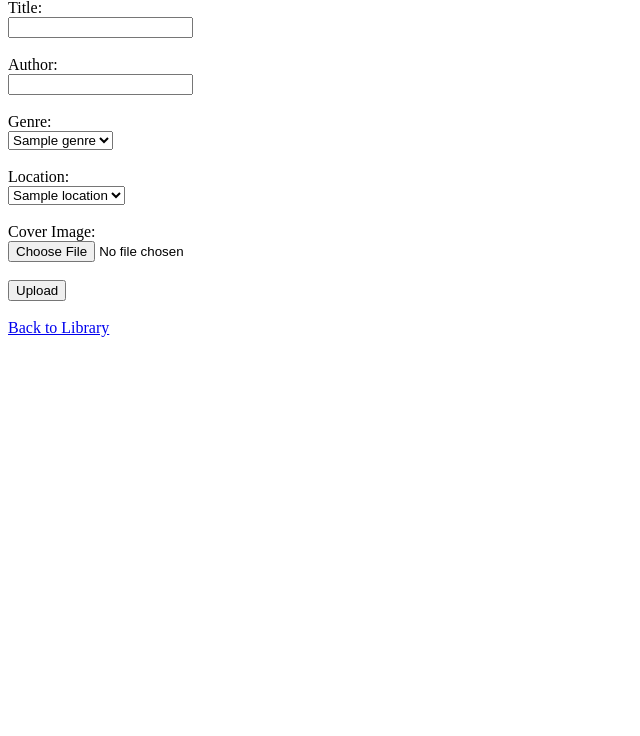
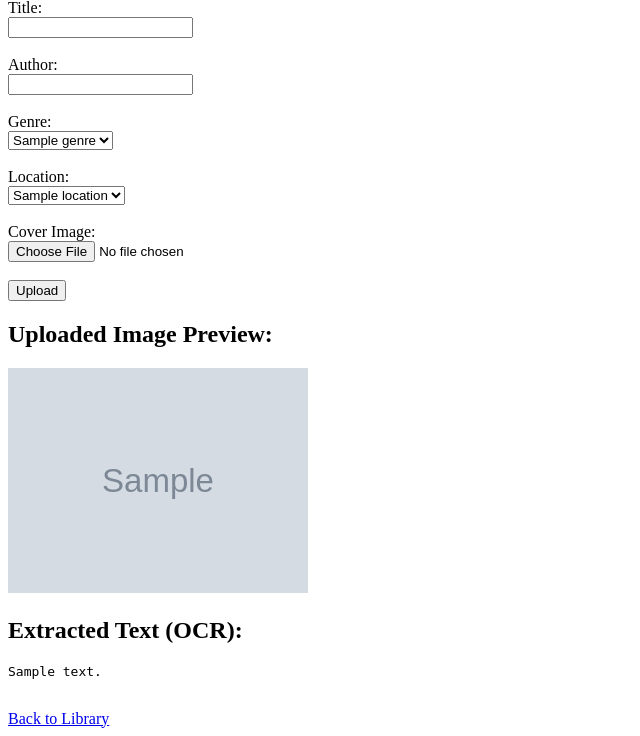
Before and after one commit to Umademyday/LibraryCatalogue, a FastAPI app: template app/templates/upload.html in a window 1280 px wide. Shown: the part 81-817 px from the top of the page, without its empty margins (0-640 px from the left). Before the commit the page ends 418 px from the top, so only its background shows below. Run offline with FastAPI, Linux system fonts and the light colour scheme; the template is opened without the code that fills it: most values are stand-ins (such as "Sample title", 1, 10 or a date in 2020); grey boxes marked "Sample" are stand-in pictures.

Commit message:
OCR in upload
TODO
Test it

```diff
--- a/app/main.py
+++ b/app/main.py
@@ -44,14 +44,16 @@ async def upload_form(request: Request):
 # POST: handle form
 @app.post("/upload")
 async def upload_book(
-    title: str = Form(...),
-    author: str = Form(...),
+    request: Request,
+    title: str = Form(""),
+    author: str = Form(""),
     genre: str = Form(...),
     location: str = Form(...),
     cover_image: UploadFile = File(None),
     db: Session = Depends(get_db)
 ):
     image_path = None
+    raw_text = None
 
     if cover_image:
         UPLOAD_DIR = r"G:\book_images"
@@ -65,16 +67,29 @@ async def upload_book(
 
         image_path = f"/media/{filename}"
 
-    new_book = models.Book(
-        title=title,
-        author=author,
-        genre=genre,
-        location=location,
-        cover_image=image_path  # store path in DB
-    )
-    db.add(new_book)
-    db.commit()
-    return RedirectResponse("/", status_code=303)
+        # OCR processing
+        try:
+            import cv2
+            import numpy as np
+            import pytesseract
+
+            image = cv2.imread(file_path)
+            gray = cv2.cvtColor(image, cv2.COLOR_BGR2GRAY)
+            _, thresh = cv2.threshold(gray, 150, 255, cv2.THRESH_BINARY)
+            raw_text = pytesseract.image_to_string(thresh, lang="eng+spa+rus")
+        except Exception as e:
+            raw_text = f"OCR failed: {str(e)}"
+
+    # Render upload.html again with extracted text and image
+    return templates.TemplateResponse("upload.html", {
+        "request": request,
+        "genres": GENRES,
+        "locations": LOCATIONS,
+        "image_url": image_path,
+        "raw_text": raw_text,
+        "title": title,
+        "author": author
+    })
 
 
 @app.get("/edit/{book_id}")
--- a/app/templates/upload.html
+++ b/app/templates/upload.html
@@ -32,6 +32,17 @@
 
     <button type="submit">Upload</button>
   </form>
+
+  {% if image_url %}
+    <h2>Uploaded Image Preview:</h2>
+    <img src="{{ image_url }}" alt="Uploaded Cover" width="300">
+  {% endif %}
+
+  {% if raw_text %}
+    <h2>Extracted Text (OCR):</h2>
+    <pre style="white-space: pre-wrap;">{{ raw_text }}</pre>
+  {% endif %}
+
   <br>
   <a href="/">Back to Library</a>
 </body>
```
Also changed, not shown: app/ai_sandbox.py (+6 -5 lines).
